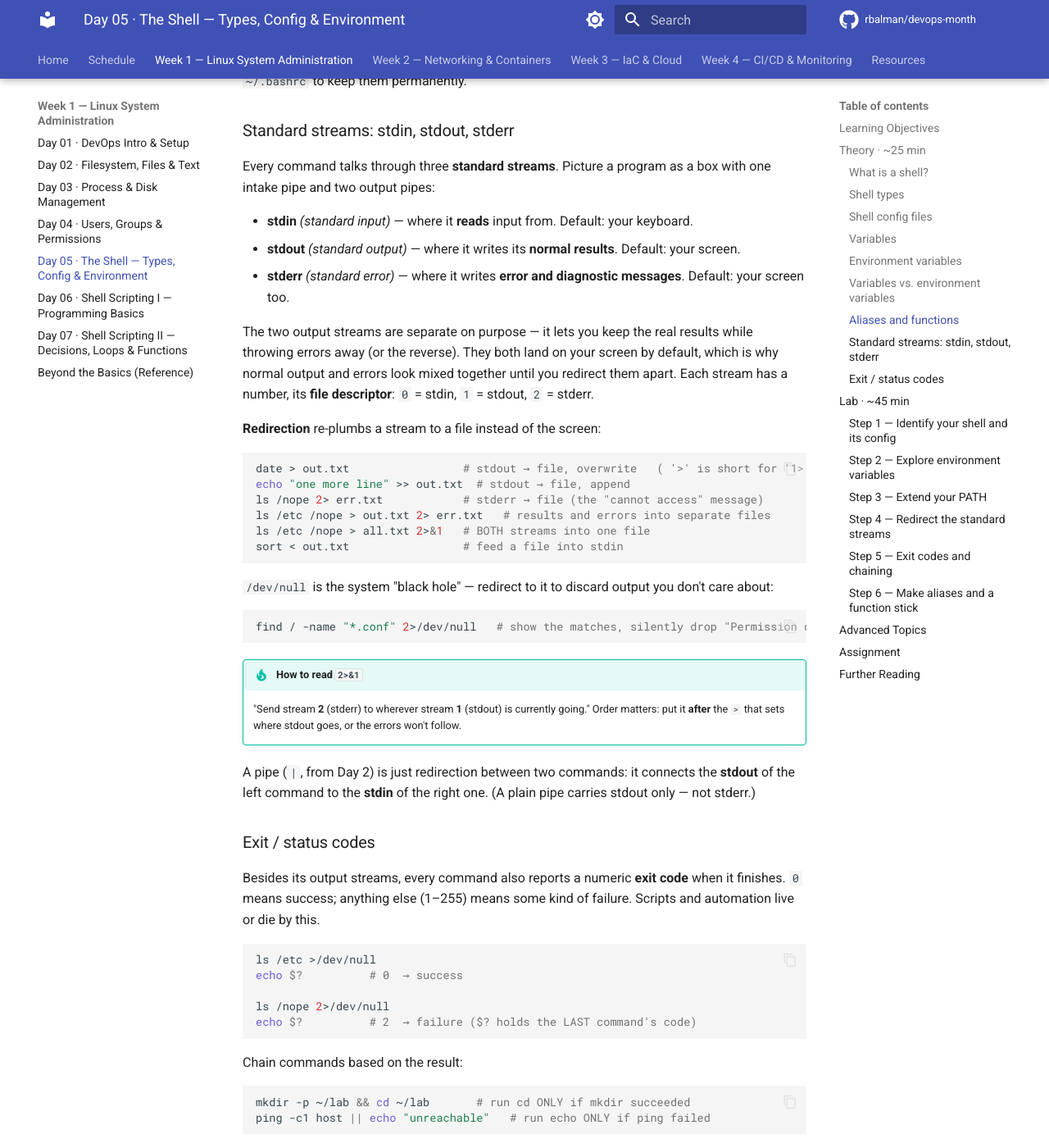
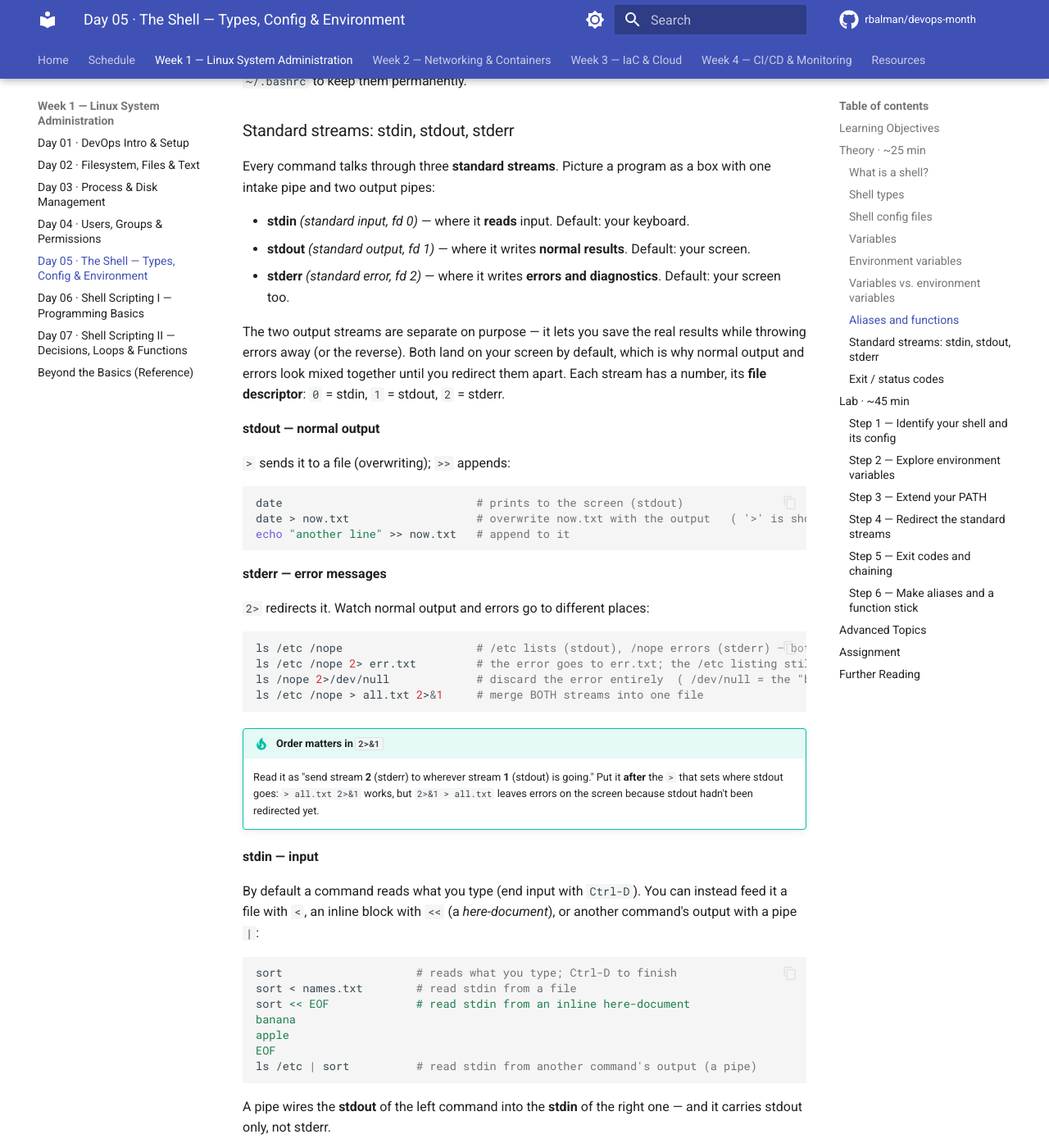
Before and after one commit to rbalman/devops-month, an MkDocs documentation site: the page built from docs/week-01/day-05.md, in a window 1280 px wide and 1400 px high, scrolled down 4347 px. Shown: the whole window at 82% size. Built offline with MkDocs 1.6.1 and Material for MkDocs 9.7.7, drawn with Linux system fonts in a browser that asks for light colours; comment, search, counter and statistics services are not loaded.

Commit message:
Update the course content day 05

````diff
--- a/docs/week-01/day-05.md
+++ b/docs/week-01/day-05.md
@@ -156,33 +156,51 @@ Aliases and functions defined at the prompt vanish when the shell closes. Put th
 
 Every command talks through three **standard streams**. Picture a program as a box with one intake pipe and two output pipes:
 
-- **stdin** *(standard input)* — where it **reads** input from. Default: your keyboard.
-- **stdout** *(standard output)* — where it writes its **normal results**. Default: your screen.
-- **stderr** *(standard error)* — where it writes **error and diagnostic messages**. Default: your screen too.
+- **stdin** *(standard input, fd 0)* — where it **reads** input. Default: your keyboard.
+- **stdout** *(standard output, fd 1)* — where it writes **normal results**. Default: your screen.
+- **stderr** *(standard error, fd 2)* — where it writes **errors and diagnostics**. Default: your screen too.
 
-The two output streams are separate on purpose — it lets you keep the real results while throwing errors away (or the reverse). They both land on your screen by default, which is why normal output and errors look mixed together until you redirect them apart. Each stream has a number, its **file descriptor**: `0` = stdin, `1` = stdout, `2` = stderr.
+The two output streams are separate on purpose — it lets you save the real results while throwing errors away (or the reverse). Both land on your screen by default, which is why normal output and errors look mixed together until you redirect them apart. Each stream has a number, its **file descriptor**: `0` = stdin, `1` = stdout, `2` = stderr.
 
-**Redirection** re-plumbs a stream to a file instead of the screen:
+**stdout — normal output**
+
+`>` sends it to a file (overwriting); `>>` appends:
 
 ```bash
-date > out.txt                 # stdout → file, overwrite   ( '>' is short for '1>' )
-echo "one more line" >> out.txt  # stdout → file, append
-ls /nope 2> err.txt            # stderr → file (the "cannot access" message)
-ls /etc /nope > out.txt 2> err.txt   # results and errors into separate files
-ls /etc /nope > all.txt 2>&1   # BOTH streams into one file
-sort < out.txt                 # feed a file into stdin
+date                             # prints to the screen (stdout)
+date > now.txt                   # overwrite now.txt with the output   ( '>' is short for '1>' )
+echo "another line" >> now.txt   # append to it
 ```
 
-`/dev/null` is the system "black hole" — redirect to it to discard output you don't care about:
+**stderr — error messages**
+
+`2>` redirects it. Watch normal output and errors go to different places:
 
 ```bash
-find / -name "*.conf" 2>/dev/null   # show the matches, silently drop "Permission denied" errors
+ls /etc /nope                    # /etc lists (stdout), /nope errors (stderr) — both on screen
+ls /etc /nope 2> err.txt         # the error goes to err.txt; the /etc listing still hits the screen
+ls /nope 2>/dev/null             # discard the error entirely  ( /dev/null = the "black hole" )
+ls /etc /nope > all.txt 2>&1     # merge BOTH streams into one file
 ```
 
-!!! tip "How to read `2>&1`"
-    "Send stream **2** (stderr) to wherever stream **1** (stdout) is currently going." Order matters: put it **after** the `>` that sets where stdout goes, or the errors won't follow.
+!!! tip "Order matters in `2>&1`"
+    Read it as "send stream **2** (stderr) to wherever stream **1** (stdout) is going." Put it **after** the `>` that sets where stdout goes: `> all.txt 2>&1` works, but `2>&1 > all.txt` leaves errors on the screen because stdout hadn't been redirected yet.
 
-A pipe (`|`, from Day 2) is just redirection between two commands: it connects the **stdout** of the left command to the **stdin** of the right one. (A plain pipe carries stdout only — not stderr.)
+**stdin — input**
+
+By default a command reads what you type (end input with `Ctrl-D`). You can instead feed it a file with `<`, an inline block with `<<` (a *here-document*), or another command's output with a pipe `|`:
+
+```bash
+sort                    # reads what you type; Ctrl-D to finish
+sort < names.txt        # read stdin from a file
+sort << EOF             # read stdin from an inline here-document
+banana
+apple
+EOF
+ls /etc | sort          # read stdin from another command's output (a pipe)
+```
+
+A pipe wires the **stdout** of the left command into the **stdin** of the right one — and it carries stdout only, not stderr.
 
 ### Exit / status codes
 
````
